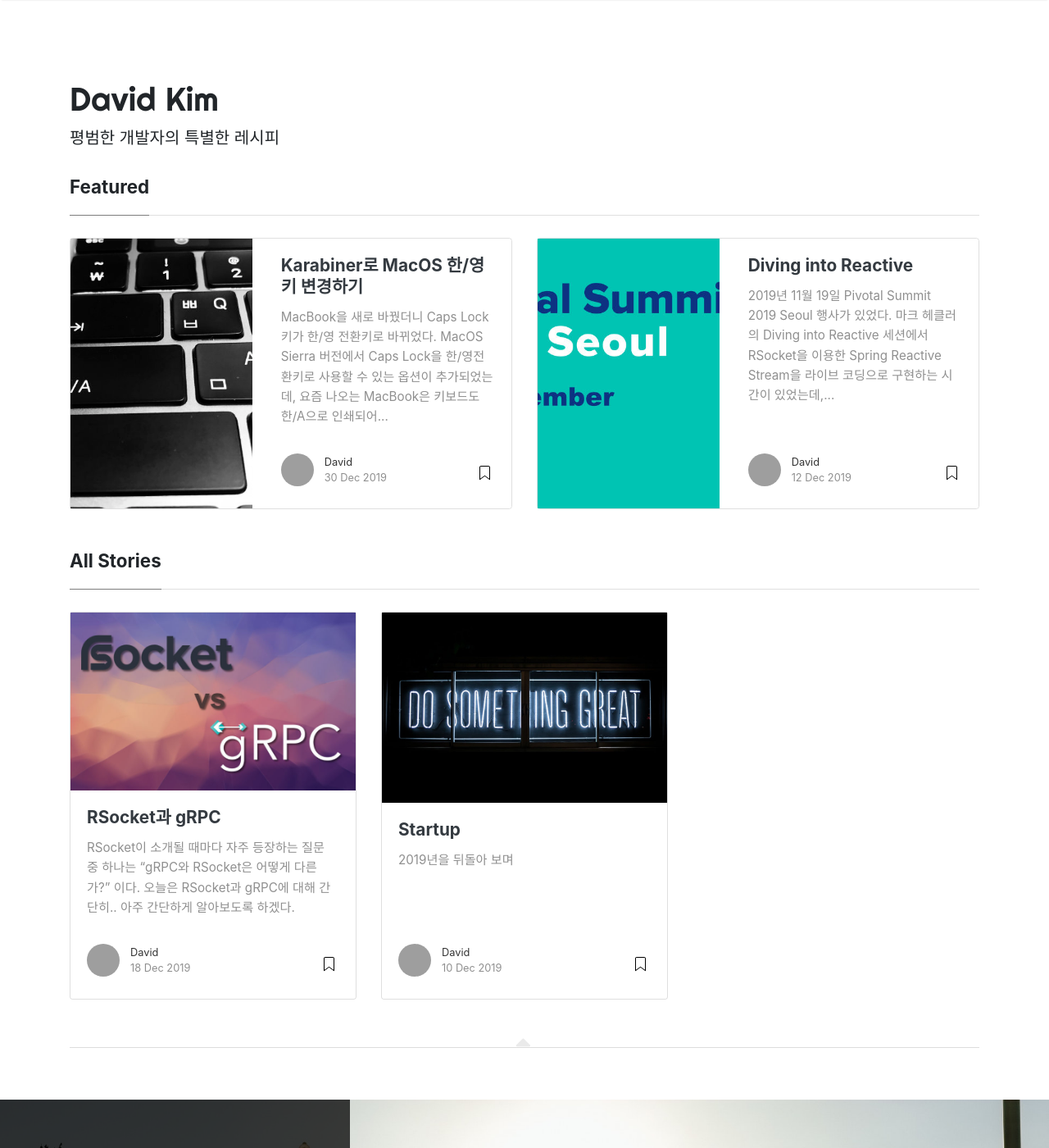
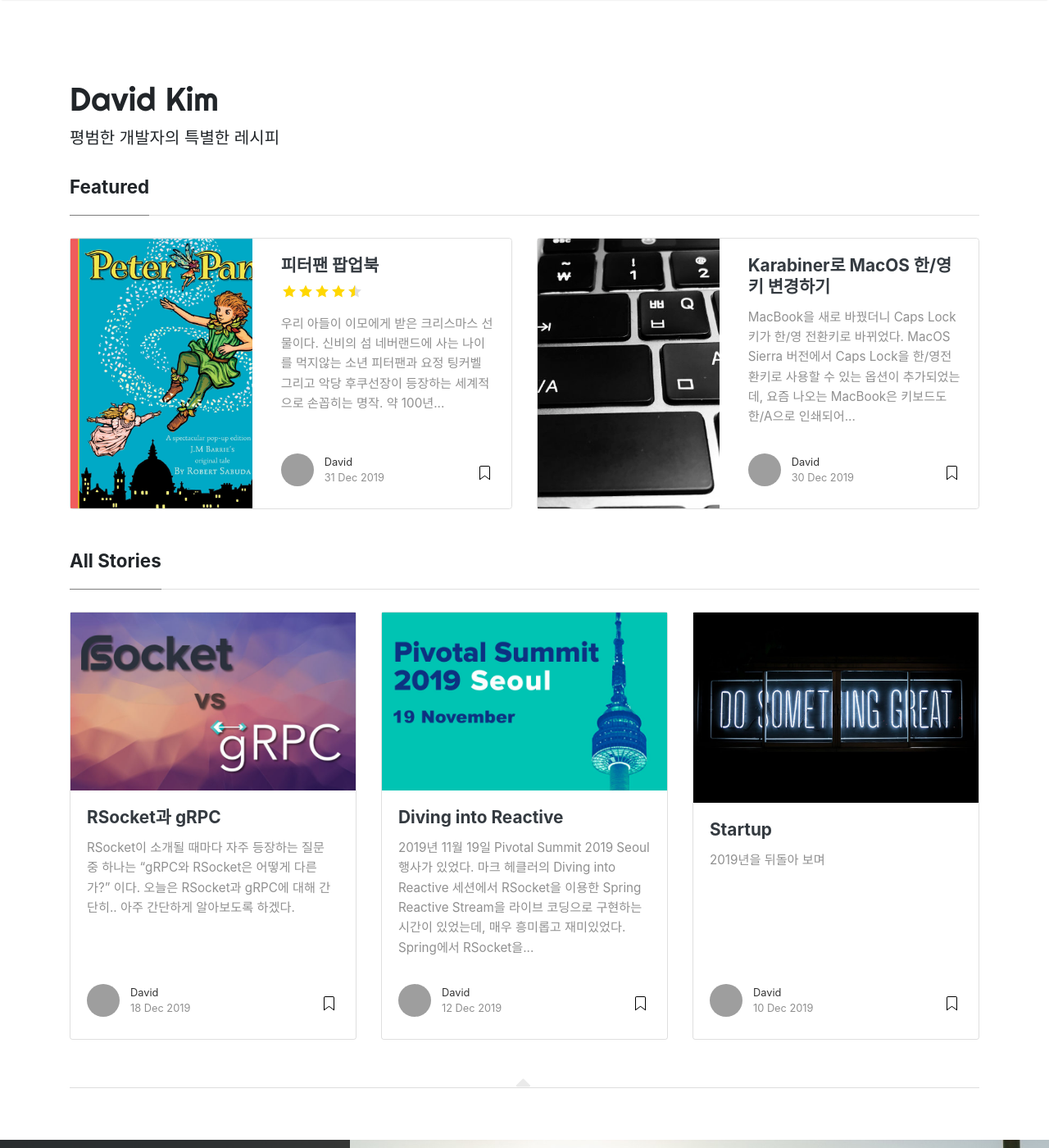
Before and after one commit to zealiard/zealiard.github.io, a Jekyll site: the page built from index.html, in a window 1280 px wide and 1400 px high. Shown: the whole window at 82% size. Built offline with Jekyll 4.4.1, drawn with Linux system fonts in a browser that asks for light colours; nearby versions of some CDN libraries; the list of posts is cut into pages by our own code; grey boxes are pictures that could not be loaded.

Commit message:
피터팬 팝업북

```diff
--- /dev/null
+++ b/_posts/normal/2019-12-31-peter-pan.md
@@ -0,0 +1,38 @@
+---
+layout: post
+title:  피터팬 팝업북
+author: David
+categories: [일상, Book]
+image: media/15777802359021/pan01.jpg
+featured: true
+hidden: true
+rating: 4.5
+---
+우리 아들이 이모에게 받은 크리스마스 선물이다.
+신비의 섬 네버랜드에 사는 나이를 먹지않는 소년 피터팬과 요정 팅커벨 그리고 악당 후쿠선장이 등장하는 세계적으로 손꼽히는 명작. 약 100년 전에 쓰여진 소설이다.
+
+![](/media/15777802359021/pan02.jpg){: class="img-viewer" }
+
+펼쳐보는 순간.. 이야~ 감탄사가 절로 나왔다.
+
+![](/media/15777802359021/pan03.jpg){: class="img-viewer" }
+
+큰 페이지 안에 작은 책이 끼워져있는 형식이다. 책 속의 책이랄까~
+
+![](/media/15777802359021/pan04.jpg){: class="img-viewer" }
+
+큰 페이지는 배경이 되는 큰 팝업이 있고, 작은 책 속에는 이야기의 장면들이 작은 팝업으로 나타난다.
+
+![](/media/15777802359021/pan05.jpg){: class="img-viewer" }
+
+![](/media/15777802359021/pan06.jpg){: class="img-viewer" }
+
+![](/media/15777802359021/pan07.jpg){: class="img-viewer" }
+
+![](/media/15777802359021/pan08.jpg){: class="img-viewer" }
+
+##### 총평:
+* 멋지다.
+* 이런 책이 있었다니.
+* 근데 영어.
+* 아들이 읽어달라고 하면 어떻하지?
```
Also changed, not shown: _posts/reactive/2019-12-12-diving-into-reactive.md (+2 -2 lines), media/15777802359021/pan01.jpg (added), media/15777802359021/pan02.jpg (added), media/15777802359021/pan03.jpg (added), media/15777802359021/pan04.jpg (added), media/15777802359021/pan05.jpg (added), media/15777802359021/pan06.jpg (added), media/15777802359021/pan07.jpg (added), media/15777802359021/pan08.jpg (added).
